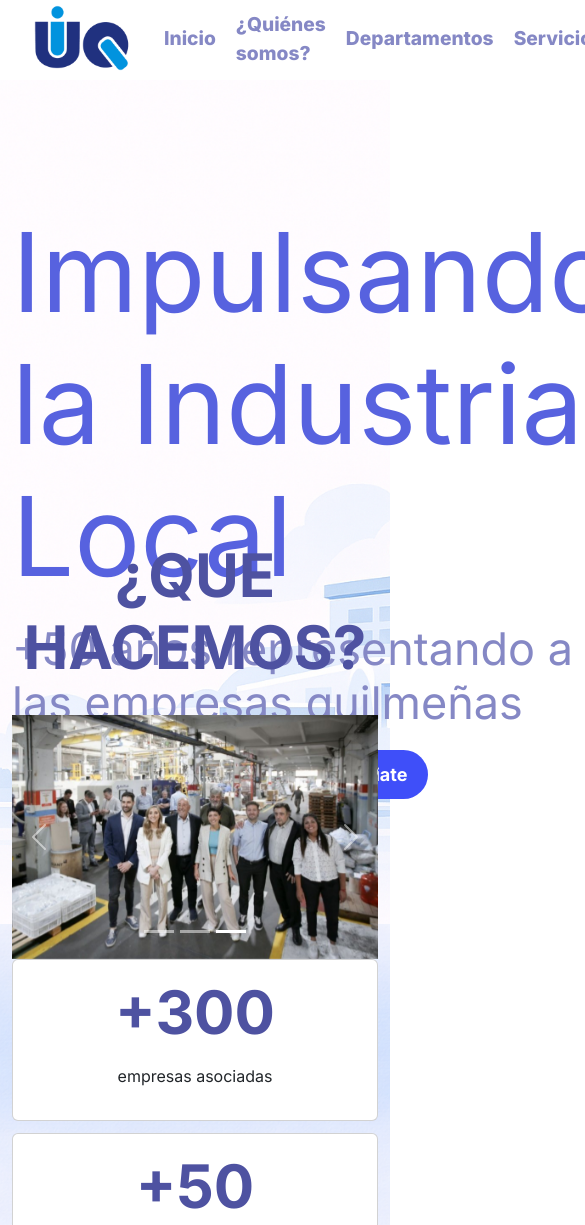
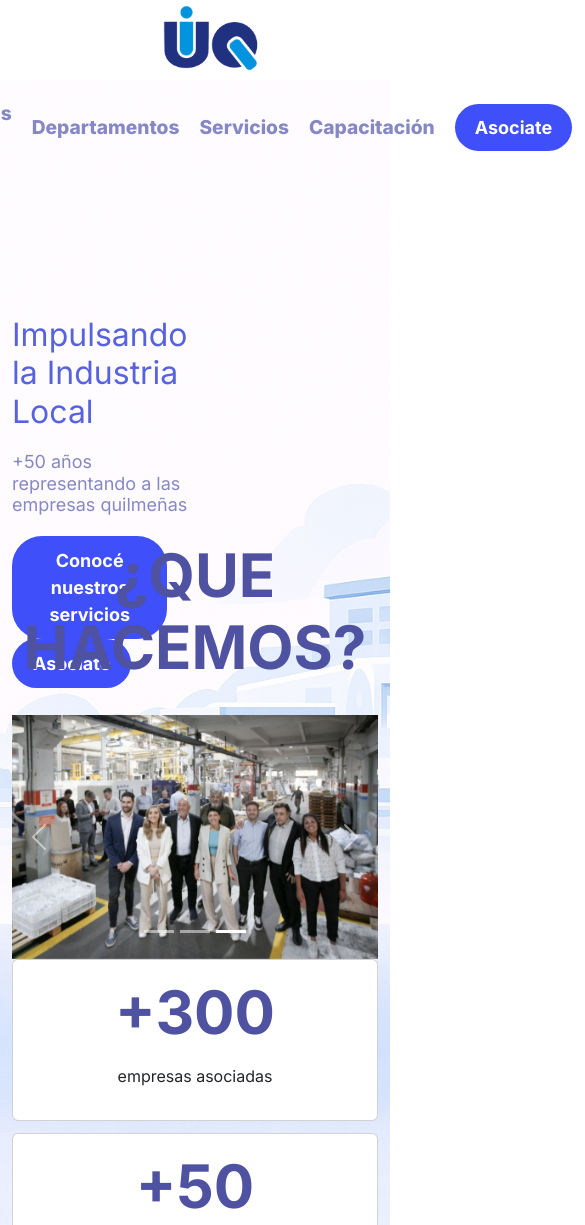
Before and after one commit to LuciBrito/uq-front, a React (Vite) app: page / in a window 390 px wide. Shown: the top 1225 px of the page, 585 px wide, since content can reach past the window. Built offline with nearby package versions, Linux system fonts and the light colour scheme.

Commit message:
Ultimos cambios del dia 29/12 a 30/12

```diff
--- a/src/LandingBodyInfo.jsx
+++ b/src/LandingBodyInfo.jsx
@@ -8,8 +8,8 @@ import { LandingBodyCards } from './LandingBodyCards';
 
 export default function LandingBodyInfo() {
   return (
-    <Container>
-        <Row className='landing-container align-items-center  py-xl-10'>
+    <Container className='landing-container align-items-center py-4 py-lg-5 media-aux'>
+        <Row >
           <Col>
              <h1 className='info-text-h1 pb-4'> ¿QUE HACEMOS? </h1>
             <LandingCarousel></LandingCarousel>
--- a/src/LandingBodyTitle.jsx
+++ b/src/LandingBodyTitle.jsx
@@ -7,7 +7,7 @@ import Col from 'react-bootstrap/Col';
 
 export default function LandingBody() {
   return (
-    <Container  className="landing-container d-flex align-items-center py-xl-10">
+    <Container  className="landing-container d-flex align-items-center py-xl-10 media-aux">
       <Row className="landing-row">
         <Col>
           <h1>Impulsando la Industria Local</h1>
--- a/src/LandingPage.jsx
+++ b/src/LandingPage.jsx
@@ -16,7 +16,7 @@ import fondo from './img/img-contact.png';
 
 export default function LandingPage() {
   return (
-    <div >
+    <div className="landing-query">
 
         <LandingHeader/>
         <section className="parallax ">
--- a/src/css/styles.css
+++ b/src/css/styles.css
@@ -309,31 +309,43 @@ footer{
 }
 
 /* Media Queries */
-@media (max-width: 992px) {
+@media (max-width: 768px) {
+    .container-title .container-text-title{
+        width: 85%;
+        margin-left: 20px;
+    }
+    .landing-row h1{
+        font-size: 50px;
+    }
+    .landing-row h3{
+        font-size: 24px;
+    }
+    .media-aux {
+        width: 100vh;
 
-}
-
-/* Laptops estándar (1024px a 1919px) */
-@media (min-width: 1024px) {
-    .landing-row h1 {
-        font-size: 110px;
-    }
-    .container-title .container-text-title {
-        width: 45%;
-        margin-left: 100px;
-    }
-    .landing-container {
-        min-height: 100vh;
-        overflow-x: hidden;
     }
 }
 
-/* Laptops grandes (1920px+) */
-@media (min-width: 1920px) {
-    .landing-row h1 {
-        font-size: 140px;
+@media (max-width: 480px) {
+    .container-title .container-text-title{
+        width: 90%;
+        margin-left: 15px;
     }
-    .container-title .container-text-title {
-        margin-left: 150px;
+    .landing-row h1{
+        font-size: 32px;
+    }
+    .landing-row h3{
+        font-size: 18px;
+    }
+    header nav {
+        flex-direction: column;
+        gap: 10px;
+    }
+    .container-body-info {
+        flex-direction: column;
+    }
+    .media-aux {
+         width: 100vh !important
+
     }
 }
```
